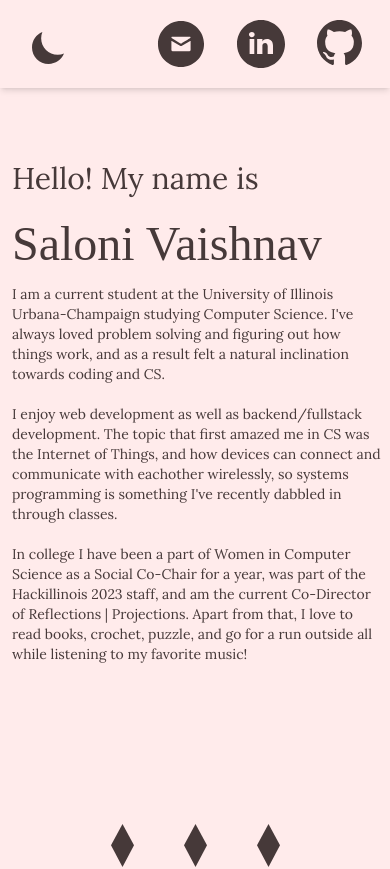
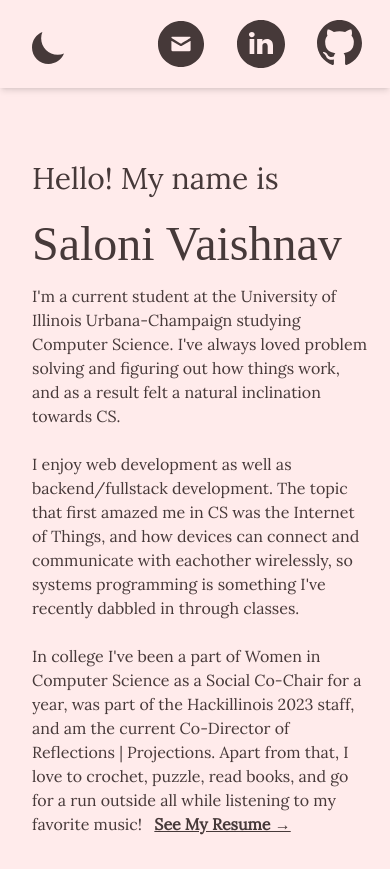
Before and after one commit to inolasv/inolasv.github.io, a React (Create React App) app: page / in a window 390 px wide. Shown: the top 869 px of the page. Built offline with nearby package versions, Linux system fonts and the light colour scheme; a web font is replaced by a local one.

Commit message:
fixed responsiveness, added pic

```diff
--- a/public/index.html
+++ b/public/index.html
@@ -6,7 +6,7 @@
   <link rel="icon" href="%PUBLIC_URL%/favicon.ico" />
   <meta name="viewport" content="width=device-width, initial-scale=1" />
   <meta name="theme-color" content="#000000" />
-  <meta name="description" content="Web site created using create-react-app" />
+  <meta name="description" content="my personal website!" />
   <link rel="apple-touch-icon" href="%PUBLIC_URL%/logo192.png" />
   <!--
       manifest.json provides metadata used when your web app is installed on a
--- a/src/components/experience-card.js
+++ b/src/components/experience-card.js
@@ -16,11 +16,11 @@ function ExperienceCards() {
               key={data.id}
               className="flex flex-col bg-dark-pink shadow-md w-8/10 h-auto m-12 lg:m-24 items-start justify-left"
             >
-              <div className="text-brown font-heading text-2xl lg:text-4xl flex pl-10 pt-10">
+              <div className="text-brown font-heading text-2xl lg:text-4xl flex pl-5 lg:pl-10 pt-10">
                 {" "}
                 {data.title}{" "}
               </div>
-              <div className="text-brown font-body text-sm lg:text-lg flex px-12 lg:px-24 py-10">
+              <div className="text-brown font-body text-sm lg:text-lg flex px-10 lg:px-24 py-10">
                 <ul className="list-disc list-outside">
                   {data.description.map((point) => {
                     return <li key={point.length + data.id}>{point}</li>;
--- a/src/components/project-card.js
+++ b/src/components/project-card.js
@@ -27,16 +27,16 @@ function ProjectCard() {
 
   const Popup = () => (
     <div>
-      <div className="justify-center items-center flex overflow-x-hidden overflow-y-auto fixed inset-0 z-50 w-full h-full">
+      <div className="justify-center items-center flex fixed inset-0 z-50 lg:w-full lg:h-full w-fit h-fit">
         <div className="absolute w-screen h-screen" onClick={onHidePopup}></div>
-        <div className="bg-dark-pink flex flex-col outline outline-brown dark:outline-light-pink outline-8 rounded-lg border-brown dark:border-light-pink border-8 hover: relative w-2/3 h-96 my-6 mx-auto max-w-3xl">
+        <div className="bg-dark-pink flex flex-col scrollbar-hide overflow-scroll outline outline-brown dark:outline-light-pink lg:outline-8 rounded-lg border-brown dark:border-light-pink border-4 lg:border-8 hover: relative w-2/3 h-96 my-6 mx-auto max-w-3xl">
           <div className="font-heading text-brown text-2xl lg:text-3xl flex pt-4 lg:pt-10 pl-3 lg:pl-9 pb-3">
             {popupData.title}
           </div>
 
           {/* tags */}
           <div className="flex-basis">
-            <div className="flex flex-row flex-wrap justify-left pl-3 lg:pl-9 space-x-3">
+            <div className="flex flex-row overflow-x-scrol scrollbar-hide justify-left pl-3 lg:pl-9 space-x-3">
               {popupData.tags.map((tag) => {
                 return (
                   <div
--- a/src/data/projects.json
+++ b/src/data/projects.json
@@ -21,7 +21,7 @@
             "Node.js",
             "React"
         ],
-        "link": "https://github.com/inolasv/spotify-library",
+        "link": "https://spotify-library-tan.vercel.app/",
         "description": "Create a fun image that displays your spotify statistics to share and compare with your friends! This webapp uses the Spotify API to allow users to sign in and authenticate their Spotify login information to display their favorite artists and songs."
     },
     {
--- a/src/pages/about.js
+++ b/src/pages/about.js
@@ -1,4 +1,6 @@
 import React from "react";
+import MyPic from "../images/mypic.png";
+import Resume from "../components/Saloni-Vaishnav-Resume-7-2-23.pdf";
 
 /**
  * Projects section
@@ -6,21 +8,21 @@ import React from "react";
  */
 function AboutSection() {
   return (
-    <>
-      <div className="flex flex-wrap flex-col pl-3 lg:px-40">
-        <div className="font-body lg:text-4xl text-3xl text-brown dark:text-light-pink pb-6">
+    <div className="flex bg-light-pink dark:bg-brown lg:flex-row flex-col">
+      <div className="flex flex-wrap flex-col pl-3 lg:pl-32 lg:pr-20">
+        <div className="font-body lg:text-4xl text-3xl text-brown dark:text-light-pink lg:px-0 px-5 pb-6">
           {" "}
           Hello! My name is
         </div>
-        <div className="font-heading lg:text-7xl text-5xl text-brown dark:text-light-pink pb-4">
+        <div className="font-heading lg:text-7xl text-5xl text-brown dark:text-light-pink lg:px-0 px-5 pb-4">
           {" "}
           Saloni Vaishnav{" "}
         </div>
-        <div className="font-body lg:text-md text-sm text-brown dark:text-light-pink">
-          I am a current student at the University of Illinois Urbana-Champaign
-          studying Computer Science. I&apos;ve always loved problem solving and
-          figuring out how things work, and as a result felt a natural
-          inclination towards coding and CS. <br />
+        <div className="font-body lg:px-0 px-5 lg:text-lg text-md text-brown dark:text-light-pink">
+          I&apos;m a current student at the University of Illinois
+          Urbana-Champaign studying Computer Science. I&apos;ve always loved
+          problem solving and figuring out how things work, and as a result felt
+          a natural inclination towards CS. <br />
           <br />
           I enjoy web development as well as backend/fullstack development. The
           topic that first amazed me in CS was the Internet of Things, and how
@@ -29,15 +31,26 @@ function AboutSection() {
           classes.
           <br />
           <br />
-          In college I have been a part of Women in Computer Science as a Social
-          Co-Chair for a year, was part of the Hackillinois 2023 staff, and am
-          the current Co-Director of Reflections | Projections. Apart from that,
-          I love to read books, crochet, puzzle, and go for a run outside all
-          while listening to my favorite music!
+          In college I&apos;ve been a part of Women in Computer Science as a
+          Social Co-Chair for a year, was part of the Hackillinois 2023 staff,
+          and am the current Co-Director of Reflections | Projections. Apart
+          from that, I love to crochet, puzzle, read books, and go for a run
+          outside all while listening to my favorite music! &ensp;
+          <a
+            className="font-body font-bold lg:text-lg text-md underline"
+            href={Resume}
+            target="_blank"
+            rel="noreferrer"
+          >
+            See My Resume →
+          </a>
         </div>
+        <div className="text-brown font-body lg:text-lg text-md hover:underline"></div>
       </div>
-      <div className="flex px-1 lg:px-40"></div>
-    </>
+      <div className="flex pt-10 pl-32 lg:px-10 place-item-center items-center">
+        <img className="w-6/12 lg:w-9/12" src={MyPic}></img>
+      </div>
+    </div>
   );
 }
 
--- a/tailwind.config.js
+++ b/tailwind.config.js
@@ -1,4 +1,5 @@
 /** @type {import('tailwindcss').Config} */
+import plugin from "tailwindcss/plugin";
 
 module.exports = {
   darkMode: "class",
@@ -20,5 +21,22 @@ module.exports = {
     stroke: ["hover", "focus"],
     fill: ["hover", "focus"],
   },
-  plugins: [],
+  plugins: [
+    plugin(function ({ addUtilities }) {
+      addUtilities({
+        ".scrollbar-hide": {
+          /* IE and Edge */
+          "-ms-overflow-style": "none",
+
+          /* Firefox */
+          "scrollbar-width": "none",
+
+          /* Safari and Chrome */
+          "&::-webkit-scrollbar": {
+            display: "none",
+          },
+        },
+      });
+    }),
+  ],
 };
```
Also changed, not shown: src/data/experiences.json (+29 -10 lines), 2 other files (tests, documents, lock files or other folders).
